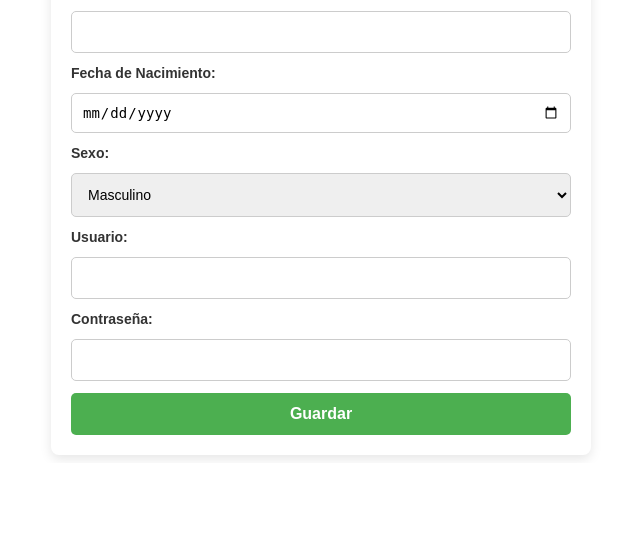
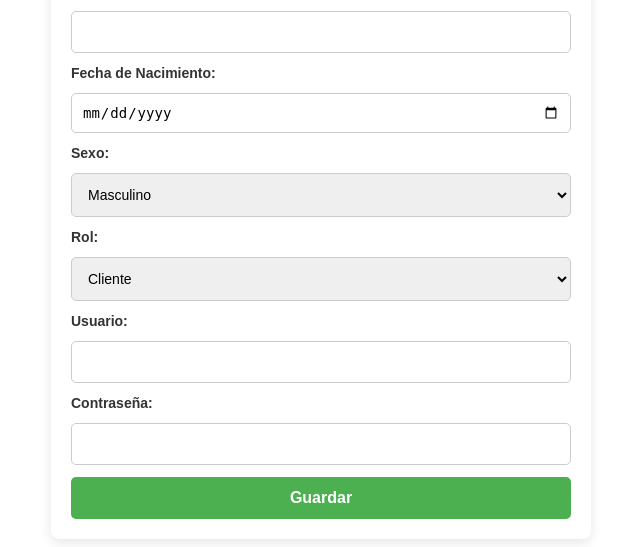
Before and after one commit to Jony09-thx/jpmsuplements, a PHP site: page /formulario.php in a window 1280 px wide. Shown: the part 783-1330 px from the top of the page, without its empty margins (319-959 px from the left). Before the commit the page ends 1242 px from the top, so only its background shows below. Run offline with PHP 8.4, Linux system fonts and the light colour scheme; some libraries are stand-ins or nearby versions.

Commit message:
Update formulario.php

```diff
--- a/formulario.php
+++ b/formulario.php
@@ -121,6 +121,11 @@ form > *:last-child {
         <option value="F">Femenino</option>
     </select>
 
+<label for="rol">Rol:</label>
+    <select id="rol" name="rol" required>
+        <option value="cliente">Cliente</option>
+    </select>
+
     <!-- Campos de usuario -->
     <label for="usuario">Usuario:</label>
     <input type="text" id="usuario" name="usuario" required>
```
